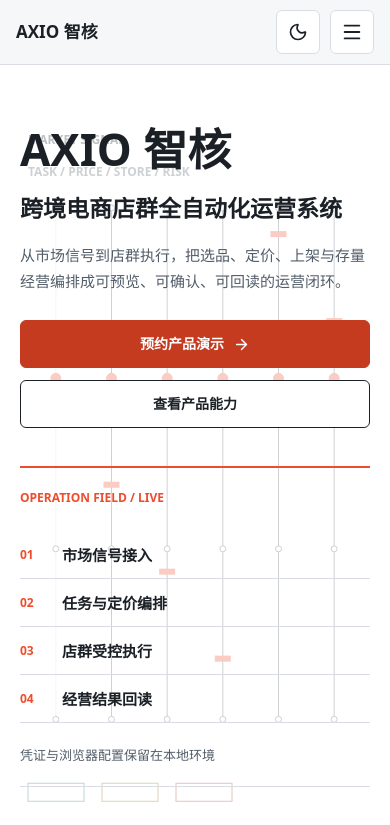
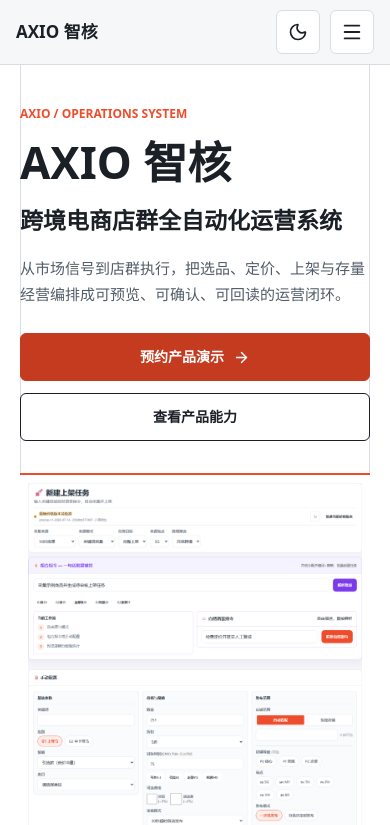
Before and after one commit to NJCN-AXIO/axio-web, a Next.js app: page / in a window 390 px wide. Shown: the top 825 px of the page. Built offline with nearby package versions, Linux system fonts and the light colour scheme.

Commit message:
feat: lead homepage with real product evidence

```diff
--- a/src/app/home.css
+++ b/src/app/home.css
@@ -80,119 +80,102 @@
 }
 
 .hero {
-  display: grid;
-  min-height: 100svh;
+  display: block;
+  min-height: min(850px, calc(100svh - 40px));
   padding-top: 72px;
-  align-items: center;
   overflow: hidden;
   background: var(--surface);
 }
 
-.hero__canvas {
+.hero::before {
   position: absolute;
-  z-index: 0;
-  inset: 72px 0 0;
-  overflow: hidden;
-  opacity: 0.42;
-}
-
-.operations-canvas {
-  display: block;
-  width: 100% !important;
-  height: 100% !important;
+  inset: 72px max(20px, calc((100% - 1400px) / 2)) 0;
+  border-right: 1px solid var(--border);
+  border-left: 1px solid var(--border);
+  content: "";
+  pointer-events: none;
 }
 
 .hero__inner {
   display: grid;
-  width: min(100%, 1600px);
-  min-height: calc(100svh - 104px);
-  padding-top: 68px;
-  padding-bottom: 84px;
+  width: min(100%, 1400px);
+  min-height: min(778px, calc(100svh - 112px));
+  padding-top: 48px;
+  padding-bottom: 56px;
   align-items: center;
-  grid-template-columns: minmax(0, 1.05fr) minmax(360px, 0.72fr);
-  gap: clamp(48px, 7vw, 130px);
+  grid-template-columns: minmax(0, 0.9fr) minmax(440px, 1fr);
+  gap: clamp(48px, 6vw, 92px);
 }
 
 .hero__copy {
-  max-width: 820px;
+  max-width: 650px;
+  padding-top: 84px;
+  align-self: start;
+}
+
+.hero__eyebrow {
+  margin: 0 0 20px;
+  color: var(--brand);
+  font-size: 12px;
+  font-weight: 800;
+  line-height: 1.4;
 }
 
 .hero h1 {
-  max-width: 760px;
+  max-width: 650px;
   margin: 0;
   color: var(--text);
-  font-size: 68px;
+  font-size: 64px;
   font-weight: 820;
   line-height: 1.04;
 }
 
 .hero__subtitle {
-  max-width: 780px;
-  margin: 24px 0 0;
+  max-width: 650px;
+  margin: 22px 0 0;
   color: var(--text);
-  font-size: 30px;
+  font-size: 27px;
   font-weight: 700;
   line-height: 1.35;
 }
 
 .hero__description {
-  max-width: 690px;
-  margin: 24px 0 0;
+  max-width: 620px;
+  margin: 22px 0 0;
   color: var(--muted);
   font-size: 17px;
-  line-height: 1.85;
+  line-height: 1.8;
 }
 
 .hero__actions {
   display: flex;
-  margin-top: 34px;
+  margin-top: 30px;
   flex-wrap: wrap;
   gap: 12px;
 }
 
-.hero__operations {
-  align-self: center;
-  padding: 28px 0;
+.hero__product {
+  display: flex;
+  width: 100%;
+  min-width: 0;
+  height: min(628px, calc(100svh - 214px));
+  min-height: 518px;
+  margin: 0;
+  padding: 14px;
+  align-items: center;
+  justify-content: center;
+  overflow: hidden;
   border-top: 2px solid var(--brand);
   border-bottom: 1px solid var(--border);
+  background: var(--surface);
 }
 
-.hero__operations-label {
-  margin: 0 0 24px;
-  color: var(--brand);
-  font-size: 12px;
-  font-weight: 800;
-}
-
-.hero__operations ol {
-  display: grid;
-  margin: 0;
-  padding: 0;
-  list-style: none;
-}
-
-.hero__operations li {
-  display: grid;
-  min-height: 54px;
-  padding: 12px 0;
-  align-items: center;
-  border-bottom: 1px solid var(--border);
-  color: var(--text);
-  font-size: 15px;
-  font-weight: 700;
-  grid-template-columns: 42px 1fr;
-}
-
-.hero__operations li span {
-  color: var(--brand);
-  font-size: 12px;
-  font-weight: 800;
-}
-
-.hero__boundary {
-  margin: 22px 0 0;
-  color: var(--muted);
-  font-size: 13px;
+.hero__product-image {
+  display: block;
+  width: auto;
+  max-width: 100%;
+  height: 100%;
+  object-fit: contain;
 }
 
 .proof-strip {
@@ -707,6 +690,28 @@
   }
 }
 
+@media (min-width: 961px) and (max-height: 760px) {
+  .hero {
+    min-height: auto;
+  }
+
+  .hero .hero__inner {
+    min-height: 0;
+    padding-top: 36px;
+    padding-bottom: 44px;
+    align-items: start;
+  }
+
+  .hero__copy {
+    padding-top: 30px;
+  }
+
+  .hero__product {
+    height: 548px;
+    min-height: 0;
+  }
+}
+
 @media (max-width: 1199px) {
   .home-band__inner {
     padding-top: 96px;
@@ -748,12 +753,26 @@
 
 @media (max-width: 960px) {
   .hero__inner {
+    min-height: 0;
+    padding-top: 52px;
+    padding-bottom: 72px;
     grid-template-columns: 1fr;
-    gap: 52px;
+    gap: 42px;
   }
 
-  .hero__operations {
+  .hero__copy {
+    max-width: 720px;
+    padding-top: 0;
+  }
+
+  .hero__product {
     width: min(100%, 620px);
+    height: 588px;
+    min-height: 0;
+  }
+
+  .proof-strip {
+    margin-top: 0;
   }
 
   .proof-strip__inner {
@@ -812,19 +831,22 @@
   }
 
   .hero {
-    min-height: 100svh;
+    min-height: auto;
     padding-top: 64px;
   }
 
-  .hero__canvas {
-    inset: 64px 0 0;
-    opacity: 0.28;
+  .hero::before {
+    inset: 64px 20px 0;
   }
 
   .hero__inner {
-    min-height: calc(100svh - 64px);
-    padding: 62px 20px 76px;
-    gap: 38px;
+    min-height: 0;
+    padding: 42px 20px 60px;
+    gap: 32px;
+  }
+
+  .hero__eyebrow {
+    margin-bottom: 16px;
   }
 
   .hero h1 {
@@ -852,13 +874,20 @@
     width: 100%;
   }
 
-  .hero__operations {
-    padding: 20px 0;
+  .hero__product {
+    width: 100%;
+    height: auto;
+    min-height: 0;
+    padding: 8px;
   }
 
-  .hero__operations li {
-    min-height: 48px;
-    padding-block: 9px;
+  .hero__product-image {
+    width: 100%;
+    height: auto;
+  }
+
+  .proof-strip {
+    margin-top: 0;
   }
 
   .proof-strip__inner {
--- a/src/components/home/hero.tsx
+++ b/src/components/home/hero.tsx
@@ -1,20 +1,27 @@
 import { ArrowRight } from "lucide-react";
+import Image from "next/image";
 import Link from "next/link";
 
+import { withBasePath } from "../../config/site-path";
 import { getSiteContent } from "../../content";
-import { OperationsCanvas } from "./operations-canvas";
 
 const content = getSiteContent();
+const heroEvidenceSrc = withBasePath(
+  "/images/product-evidence/task-pricing.webp",
+);
 
 export function Hero() {
   return (
-    <section className="home-band hero" data-testid="hero" id="top">
-      <div className="hero__canvas" role="presentation">
-        <OperationsCanvas />
-      </div>
+    <section
+      aria-labelledby="home-hero-title"
+      className="home-band hero"
+      data-testid="hero"
+      id="top"
+    >
       <div className="home-band__inner hero__inner">
         <div className="hero__copy" data-reveal>
-          <h1>{content.hero.title}</h1>
+          <p className="hero__eyebrow">AXIO / OPERATIONS SYSTEM</p>
+          <h1 id="home-hero-title">{content.hero.title}</h1>
           <p className="hero__subtitle">{content.hero.subtitle}</p>
           <p className="hero__description">{content.hero.description}</p>
           <div className="hero__actions">
@@ -34,28 +41,18 @@
           </div>
         </div>
 
-        <div
-          aria-label="AXIO 运营链路"
-          className="hero__operations"
-          data-reveal
-        >
-          <p className="hero__operations-label">OPERATION FIELD / LIVE</p>
-          <ol>
-            <li>
-              <span>01</span> 市场信号接入
-            </li>
-            <li>
-              <span>02</span> 任务与定价编排
-            </li>
-            <li>
-              <span>03</span> 店群受控执行
-            </li>
-            <li>
-              <span>04</span> 经营结果回读
-            </li>
-          </ol>
-          <p className="hero__boundary">凭证与浏览器配置保留在本地环境</p>
-        </div>
+        <figure className="hero__product" data-reveal>
+          <Image
+            alt="AXIO 新建上架任务与精准定价工作台"
+            className="hero__product-image"
+            data-testid="hero-product-evidence"
+            height={1823}
+            priority
+            sizes="(max-width: 960px) 100vw, 46vw"
+            src={heroEvidenceSrc}
+            width={1600}
+          />
+        </figure>
       </div>
     </section>
   );
```
Also changed, not shown: playwright.config.ts (+14 -6 lines), 2 other files (tests, documents, lock files or other folders).
